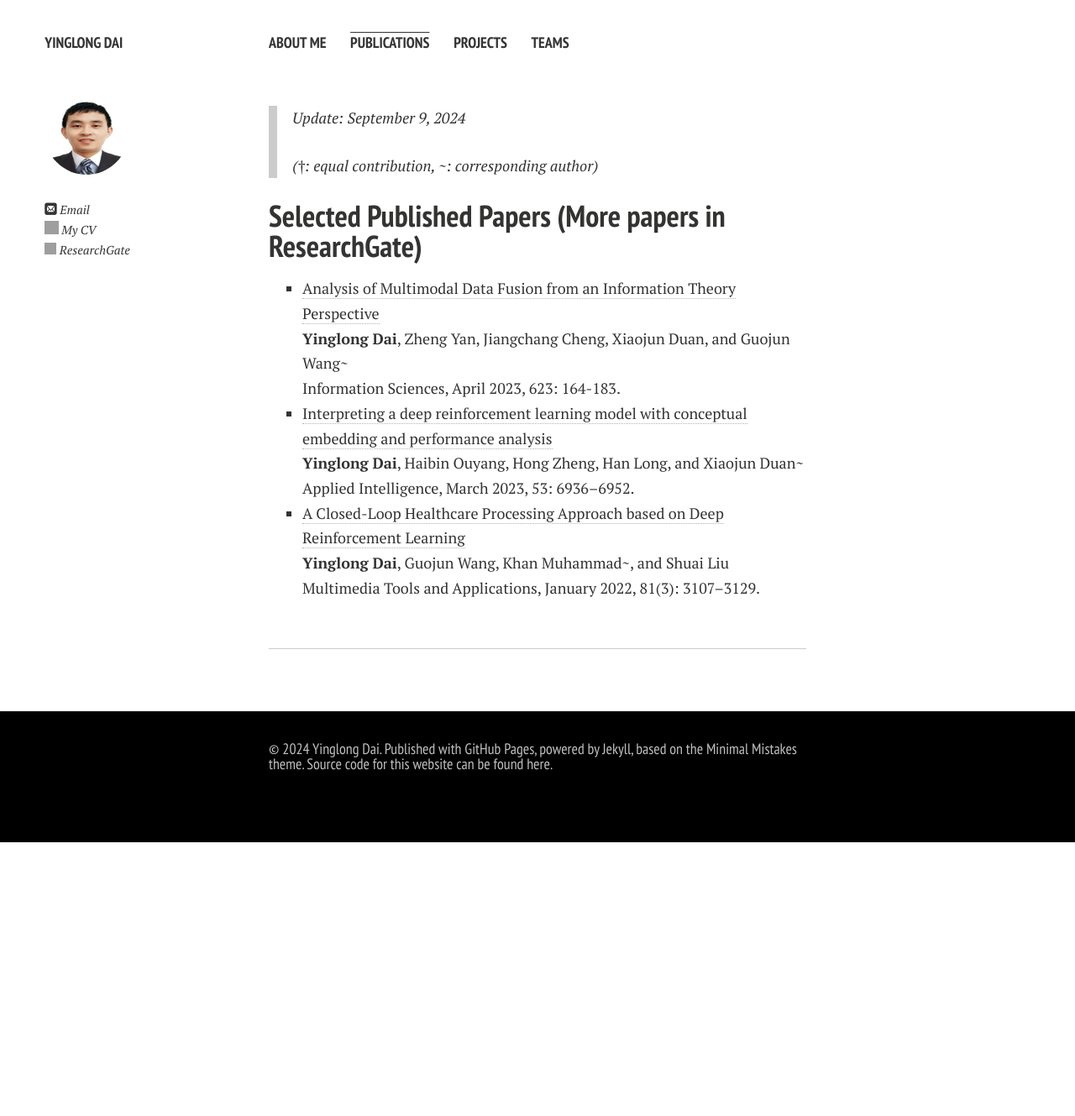
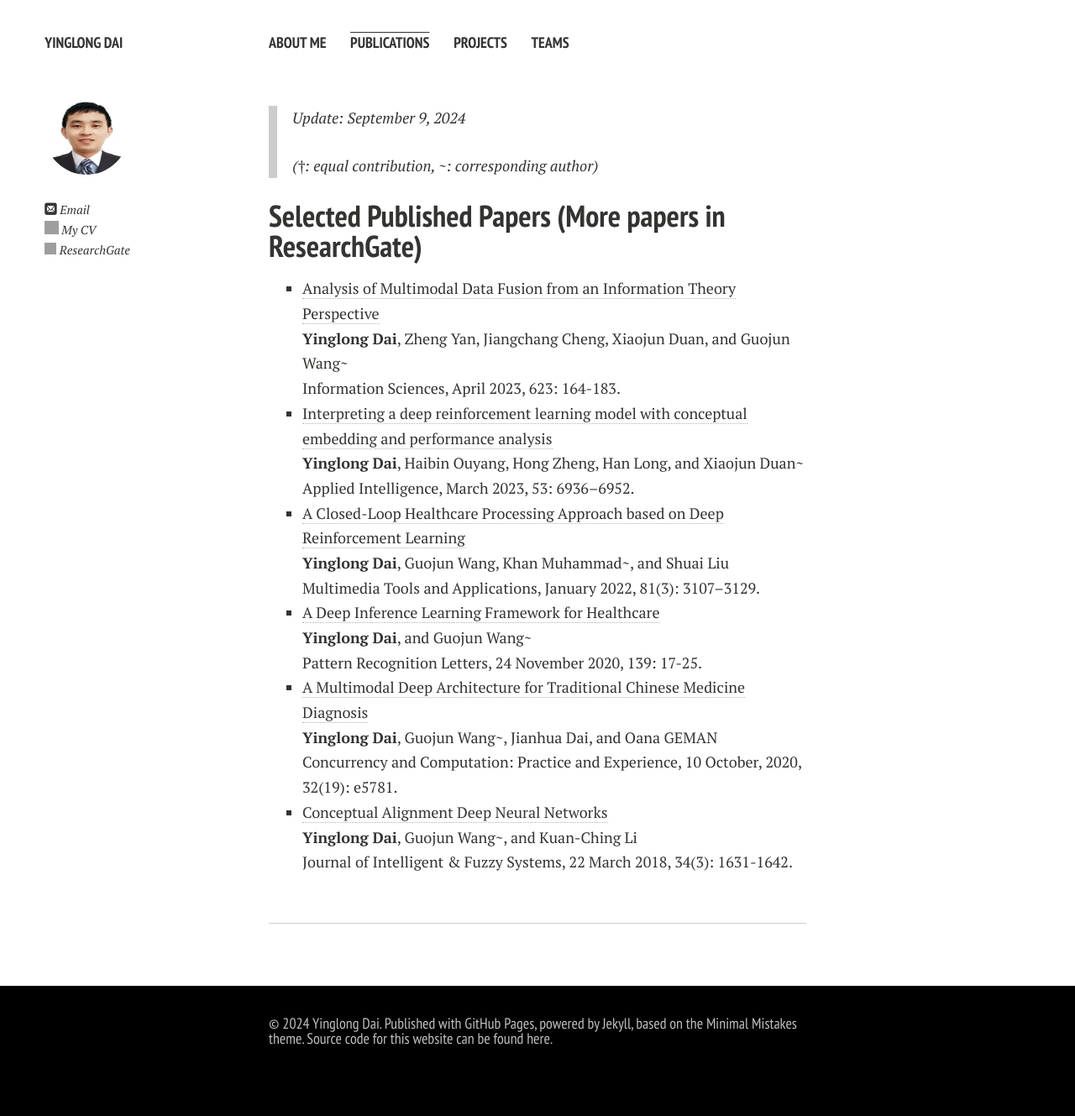
Before and after one commit to daiyl/daiyl.github.io, a Jekyll site: the page built from publications.md, in a window 1280 px wide. Shown: the whole page at 84% size. Built offline with Jekyll 4.4.1, drawn with Linux system fonts in a browser that asks for light colours; nearby versions of some CDN libraries; comment, search, counter and statistics services are not loaded; a style sheet for code colours, icons or effects is not loaded; before the commit the page ends 1003 px from its top, so only the background shows below that; grey boxes are pictures that could not be loaded.

Commit message:
20241016

```diff
--- a/publications.md
+++ b/publications.md
@@ -13,7 +13,9 @@ title: Publications
 - [Analysis of Multimodal Data Fusion from an Information Theory Perspective](https://doi.org/10.1016/j.ins.2022.12.014)<br>**Yinglong Dai**, Zheng Yan, Jiangchang Cheng, Xiaojun Duan, and Guojun Wang~<br> Information Sciences, April 2023, 623: 164-183.
 - [Interpreting a deep reinforcement learning model with conceptual embedding and performance analysis](https://doi.org/10.1007/s10489-022-03788-7)<br>**Yinglong Dai**, Haibin Ouyang, Hong Zheng, Han Long, and Xiaojun Duan~<br> Applied Intelligence, March 2023, 53: 6936–6952.
 - [A Closed-Loop Healthcare Processing Approach based on Deep Reinforcement Learning](https://doi.org/10.1007/s11042-020-08896-5)<br>**Yinglong Dai**, Guojun Wang, Khan Muhammad~, and Shuai Liu<br>Multimedia Tools and Applications, January 2022, 81(3): 3107–3129.
-<!-- - []()<br> <br> -->
+- [A Deep Inference Learning Framework for Healthcare](https://doi.org/10.1016/j.patrec.2018.02.009)<br>**Yinglong Dai**, and Guojun Wang~<br>Pattern Recognition Letters, 24 November 2020, 139: 17-25.
+- [A Multimodal Deep Architecture for Traditional Chinese Medicine Diagnosis](https://doi.org/10.1002/cpe.5781)<br>**Yinglong Dai**, Guojun Wang~, Jianhua Dai, and Oana GEMAN<br>Concurrency and Computation: Practice and Experience, 10 October, 2020, 32(19): e5781.
+- [Conceptual Alignment Deep Neural Networks](https://doi.org/10.3233/JIFS-169457)<br>**Yinglong Dai**, Guojun Wang~, and Kuan-Ching Li<br> Journal of Intelligent & Fuzzy Systems, 22 March 2018, 34(3): 1631-1642.
 
   <br>
 
```
Also changed, not shown: 2 other files.
